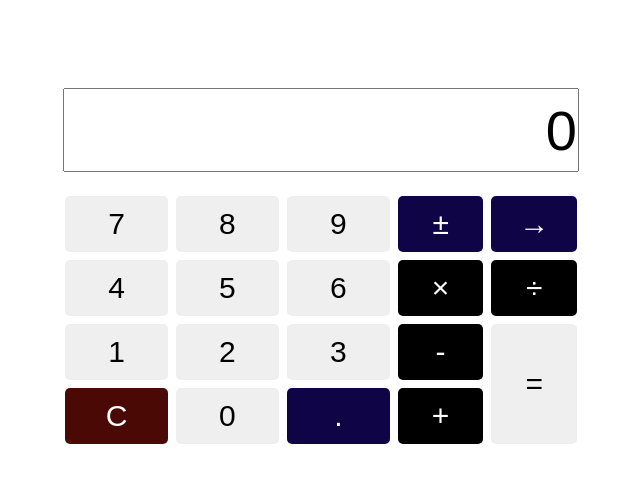
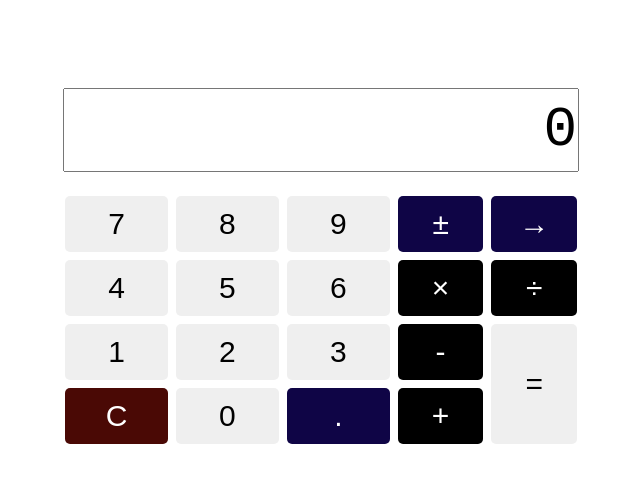
Before and after one commit to mariia-kiliushina/andersen-js-intensive, a plain HTML site: page index.html in a window 1280 px wide. Shown: the full height of the page, 319-959 px from the left. Drawn offline with Linux system fonts and the light colour scheme.

Commit message:
all works except of dot

```diff
--- a/index.css
+++ b/index.css
@@ -1,3 +1,7 @@
+body {
+  font-family: 'Courier New', Courier, monospace;
+}
+
 .wrapper {
   display: flex;
   flex-direction: column;
@@ -10,11 +14,13 @@
 }
 
 .input {
-  height: 10vh;
+  font-family: inherit;
+  height: 5vh;
   width: 100%;
   font-size: 56px;
   text-align: end;
-  padding: 0;
+  padding: 20px 0;
+  white-space: normal;
 }
 
 .input:focus {
```
